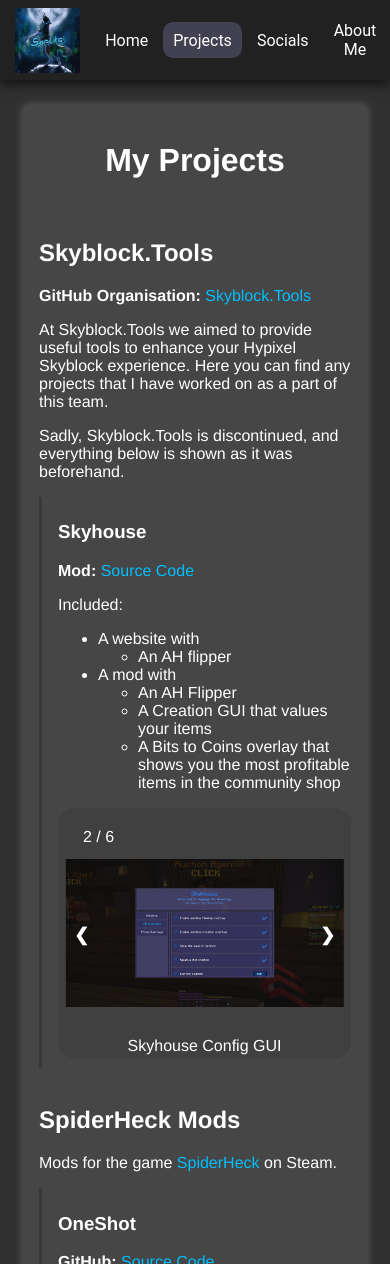
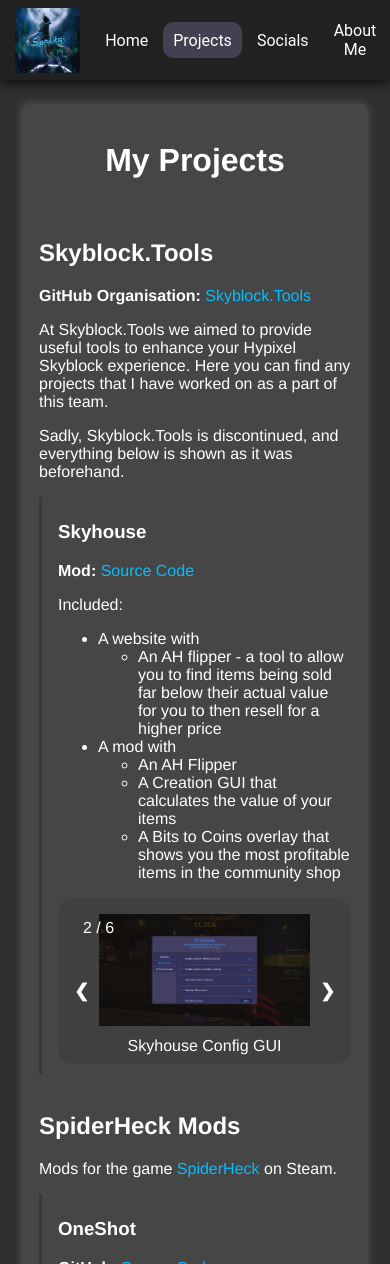
Before and after one commit to Septikai/Septikai-Website, a Vue app: page /projects in a window 390 px wide. Shown: the top 1264 px of the page. Built offline with nearby package versions, Linux system fonts and the light colour scheme.

Commit message:
slideshow improvements(? i think)

```diff
--- a/src/components/SlideShow.vue
+++ b/src/components/SlideShow.vue
@@ -1,10 +1,8 @@
 <template>
   <div class="image-box">
     <p class="image-number">{{ currentIndex + 1 }} / {{ Object.keys(this.images).length }}</p>
-    <transition-group name="fade" tag="div">
-      <div>
-        <img :src="currentImg()" :alt="getImageCaption"/>
-      </div>
+    <transition-group name="fade" tag="div" class="image-container">
+      <img :src="currentImg()" :alt="getImageCaption"/>
     </transition-group>
     <p class="image-box-caption">{{ getImageCaption() }}</p>
     <a class="prev" @click.prevent="manualPrev" href="#">&#10094;</a>
@@ -66,13 +64,12 @@
   background-color: #404040;
   margin-top: 16px;
   border-radius: 16px;
-  height: 508px;
-  box-sizing: border-box;
-  padding: 16px 0 202px 0;
+  height: min-content;
+  padding: 16px 0 16px 0;
   align-content: center;
-  position: relative;
   display: flex;
   justify-content: center;
+  position: relative;
 }
 
 .fade-enter-active,
@@ -92,14 +89,20 @@
   opacity: 0;
 }
 
+.image-container {
+  height: fit-content;
+  display: flex;
+  flex-direction: column;
+  align-items: center;
+  width: 90%;
+  margin-left: 5%;
+  margin-right: 5%;
+  margin-bottom: 3%;
+}
+
 img {
-  max-height: 90%;
-  max-width: 95%;
-  object-fit: contain;
-  padding: 16px;
-  position: absolute;
-  -ms-transform: translate(-50%, 0);
-  transform: translate(-50%, 0);
+  height: auto;
+  width: 80%;
   display: flex;
   cursor: pointer;
   transition: 0.3s;
@@ -125,7 +128,6 @@
 }
 
 .image-number {
-  z-index: 1;
   position: absolute;
   display: flex;
   justify-self: flex-start;
@@ -141,29 +143,14 @@
 }
 
 @media (max-width: 1000px) {
-  .image-box {
-    padding-top: 0;
+  img {
+    margin-bottom: 5%;
     padding-bottom: 0;
-    height: 250px;
-    align-items: center;
-  }
-
-  .image-number {
-    align-self: flex-start;
-    padding-top: 5%;
-  }
-
-  img {
-    margin-top: 2%;
-    padding-top: 0;
-    margin-bottom: 2%;
-    padding-bottom: 0;
-    position: relative;
     left: 50%;
   }
 
   .image-box-caption {
-    margin-bottom: 1%;
+    margin-bottom: 3%;
   }
 }
 
--- a/src/views/Projects.vue
+++ b/src/views/Projects.vue
@@ -13,13 +13,13 @@
       <ul>
         <li>A website with
           <ul>
-            <li>An AH flipper</li>
+            <li>An AH flipper - a tool to allow you to find items being sold far below their actual value for you to then resell for a higher price</li>
           </ul>
         </li>
         <li>A mod with
           <ul>
             <li>An AH Flipper</li>
-            <li>A Creation GUI that values your items</li>
+            <li>A Creation GUI that calculates the value of your items</li>
             <li>A Bits to Coins overlay that shows you the most profitable items in the community shop</li>
           </ul>
         </li>
```
